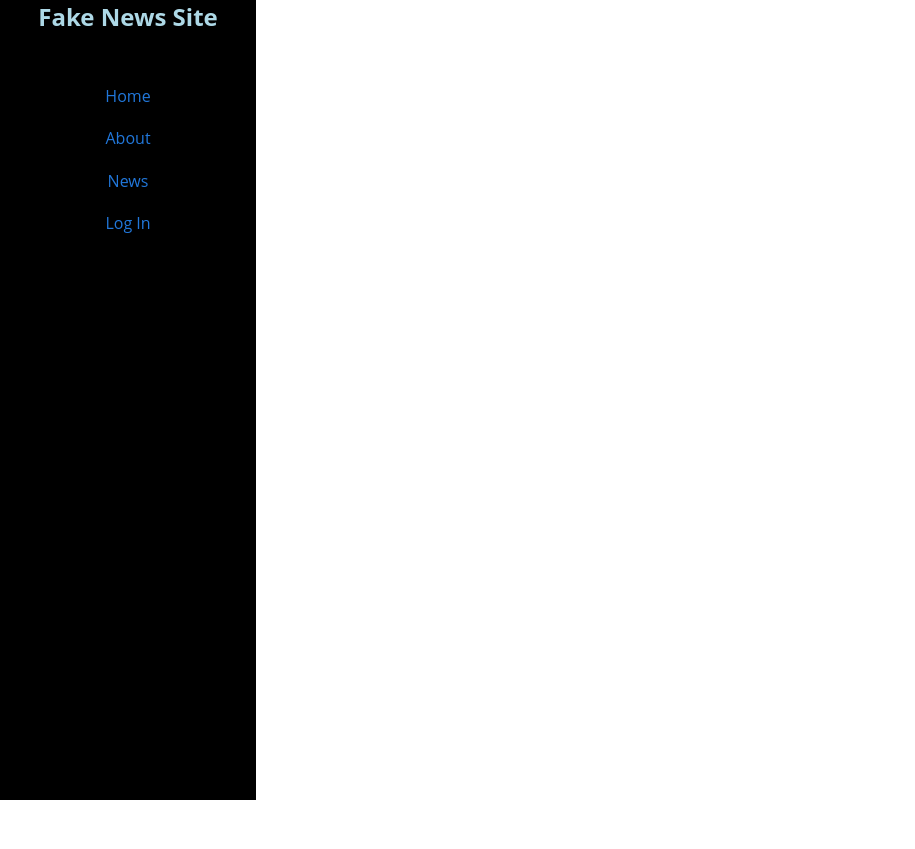
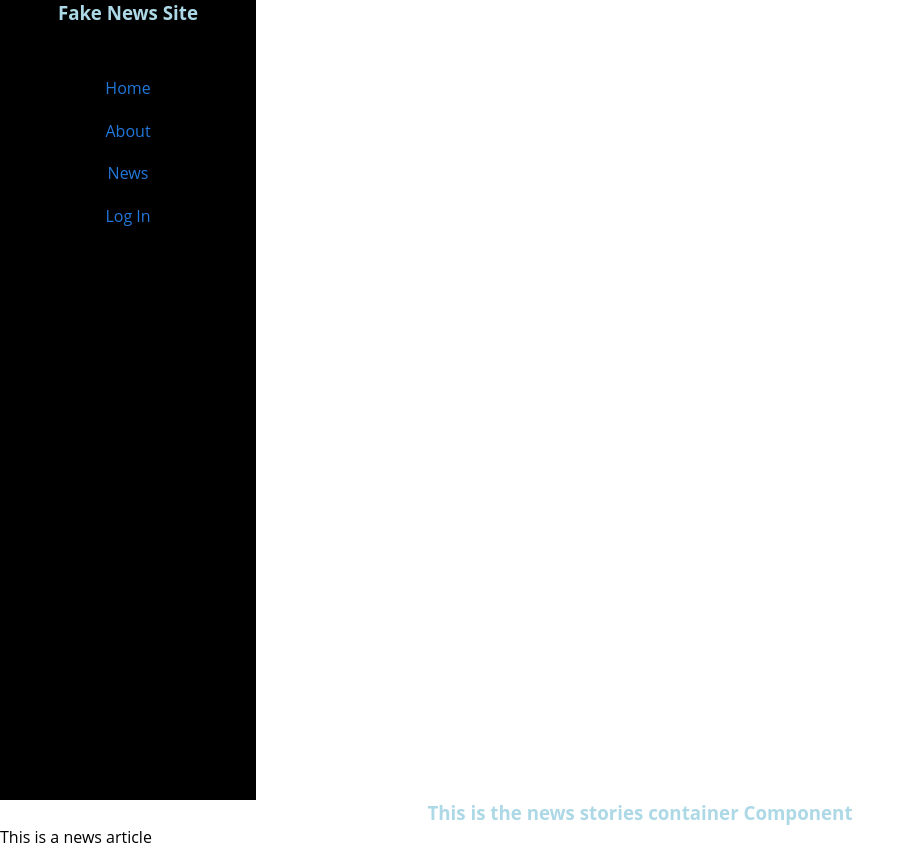
Before and after one commit to JS-goose/fake_news_react, a React (Create React App) app: page / in a window 1280 px wide. Shown: the whole page, without its empty margins (0-915 px from the left). Before the commit the page ends 800 px from the top, so only its background shows below. Built offline with nearby package versions, Linux system fonts and the light colour scheme.

Commit message:
updated syntax for components

```diff
--- a/src/App.js
+++ b/src/App.js
@@ -1,11 +1,15 @@
-import React, { Component } from 'react';
-import './App.css';
-import Header from './components/layout/Header';
+import React, { Component } from "react";
+import "./App.css";
+import Header from "./components/layout/Header";
+import NewsList from "./components/NewsList";
 
 class App extends Component {
   render() {
     return (
-      <Header />
+      <section className="App">
+        <Header />
+        <NewsList />
+      </section>
     );
   }
 }
--- /dev/null
+++ b/src/components/NewsItem.js
@@ -0,0 +1,13 @@
+import React from "react";
+
+class NewsItem extends React.Component {
+  render() {
+    return (
+      <article>
+        <p>This is a news article</p>
+      </article>
+    );
+  }
+}
+
+export default NewsItem;
--- a/src/components/NewsList.js
+++ b/src/components/NewsList.js
@@ -1,16 +1,14 @@
 import React from 'react';
+import NewsItem from './NewsItem';
 
-Class NewsList extends React.Component {
-    constructor (props) {
-        super(props);
-    }
-
+class NewsList extends React.Component {
     render() {
         return (
             <section>
                 <h1>
                     This is the news stories container Component
                 </h1>
+                <NewsItem />
             </section>
         )
     }
```
